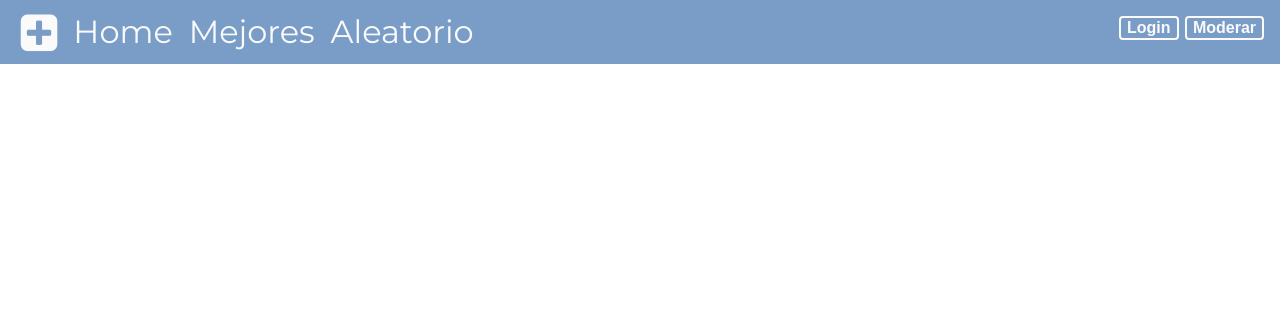
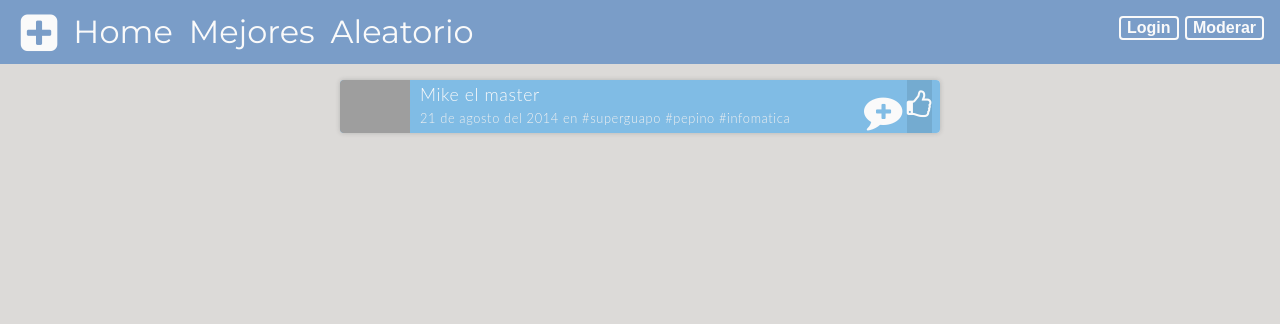
Before and after one commit to mallorkers/quechistoso, a Flask app: page / in a window 1280 px wide. Shown: the top 324 px of the page. Run offline with Flask 2, Linux system fonts and the light colour scheme; grey boxes are pictures that could not be loaded.

Commit message:
Changed some styles

```diff
--- a/static/css/main.css
+++ b/static/css/main.css
@@ -1,8 +1,13 @@
 @import url(reset.css);
 @import 'http://fonts.googleapis.com/css?family=Montserrat:400,700';
+@import 'http://fonts.googleapis.com/css?family=Raleway:400,100,200,300,500,600,700,800,900)';
+* {
+  box-sizing: border-box; }
+
 body {
   font-size: 16px;
-  font-family: "Montserrat"; }
+  font-family: "Montserrat";
+  background-color: #dcdad8; }
 
 a, a:visited, a:link {
   font-style: none;
@@ -57,3 +62,58 @@ button:hover {
     background-color: #476a95; }
   .header li:hover a {
     text-shadow: 0 0 4px rgba(250, 250, 250, 0.5); }
+
+.publication {
+  margin: 1rem auto;
+  width: 600px;
+  border-radius: 4px;
+  overflow: hidden;
+  box-shadow: 0 0 5px rgba(34, 34, 34, 0.2);
+  background-color: #fafafa; }
+
+.publication_header {
+  height: 3.3rem;
+  overflow: hidden;
+  color: #fafafa;
+  letter-spacing: 0.04rem;
+  font-family: Lato;
+  background-color: #80bce5; }
+  .publication_header img {
+    display: block;
+    float: left;
+    height: 100%; }
+
+.publication_header_content {
+  height: 100%;
+  padding: 0.4rem 0.6rem;
+  float: left;
+  font-weight: 300; }
+
+.publication_title {
+  display: block;
+  font-size: 1.1rem; }
+
+.publication_description {
+  margin-top: 0.5rem;
+  display: block;
+  font-size: 0.8rem;
+  color: #f1f1f1; }
+
+.header_buttons {
+  display: block;
+  height: 100%;
+  font-size: 0.9rem;
+  float: right;
+  margin-right: 0.5rem; }
+
+.add_coment_button span:nth-child(2) {
+  margin-top: 0.1rem;
+  margin-left: 0.05rem; }
+
+.thumb_up {
+  padding-top: 0.7rem;
+  height: 100%;
+  background-color: #74abd0; }
+
+.base_color {
+  color: #80bce5; }
--- a/static/css/main.sass
+++ b/static/css/main.sass
@@ -1,5 +1,6 @@
 @import 'reset.css'
 @import 'http://fonts.googleapis.com/css?family=Montserrat:400,700'
+@import 'http://fonts.googleapis.com/css?family=Raleway:400,100,200,300,500,600,700,800,900)'
 
 $headerColor: #7a9dc8
 $headerColorDarker: $headerColor - #333
@@ -10,9 +11,13 @@ $accentWhite: #edebe9
 $darkWhite:   #dcdad8
 $dark:        #353535
 
+*
+	box-sizing: border-box
+
 body
 	font-size: 16px
 	font-family: "Montserrat"
+	background-color: $darkWhite
 
 a, a:visited, a:link
 	font-style: none
@@ -71,3 +76,59 @@ button:hover
 
 	li:hover a
 		text-shadow: 0 0 4px rgba( 250, 250, 250, .5 )
+
+.publication
+	margin: 1rem auto
+	width: 600px
+	border-radius: 4px
+	overflow: hidden
+	box-shadow: 0 0 5px rgba( 34, 34, 34, 0.2)
+	background-color: $almostWhite
+
+.publication_header
+	height: 3.3rem
+	overflow: hidden
+	color: $almostWhite
+	letter-spacing: .04rem
+	font-family: Lato
+	background-color: $baseColor
+
+	img
+		display: block
+		float: left
+		height: 100%
+
+.publication_header_content
+	height: 100%
+	padding: .4rem .6rem
+	float: left
+	font-weight: 300
+
+.publication_title
+	display: block
+	font-size: 1.1rem
+
+.publication_description
+	margin-top: .5rem
+	display: block
+	font-size: .8rem
+	color: $almostWhite - #090909
+
+.header_buttons
+	display: block
+	height: 100%
+	font-size: 0.9rem
+	float: right
+	margin-right: .5rem
+
+.add_coment_button span:nth-child(2)
+	margin-top: .1rem
+	margin-left: .05rem
+
+.thumb_up
+	padding-top: .7rem
+	height: 100%
+	background-color: $baseDarker
+
+.base_color
+	color: $baseColor
--- a/templates/main.html
+++ b/templates/main.html
@@ -21,9 +21,24 @@
 
 	<section><!-- Seccion de posts -->
 
-		<article><!-- Post -->
-			<div class="post_header"></div>
-			<div class="post_content"></div>
+		<article class="publication" ><!-- Post -->
+			<div class="publication_header">
+				<img src="static/img/mike.jpg" alt="">
+				<div class="publication_header_content">
+					<span class="publication_title">Mike el master</span>
+					<span class="publication_description"> 21 de agosto del 2014 en <span class="inline_tag">#superguapo</span> <span class="inline_tag">#pepino</span> <span class="inline_tag">#infomatica</span> </span>
+				</div>
+				<div class="header_buttons">
+					<span class="fa-stack fa-lg add_coment_button">
+						<span class="fa fa-comment fa-stack-2x"></span>
+						<span class="fa fa-plus fa-stack-1x base_color"></span>
+					</span>
+					<span class="fa fa-thumbs-o-up fa-2x thumb_up"></span>
+				</div>
+			</div>
+			<div class="publication_content">
+
+			</div>
 		</article>
 
 	</section>
```
